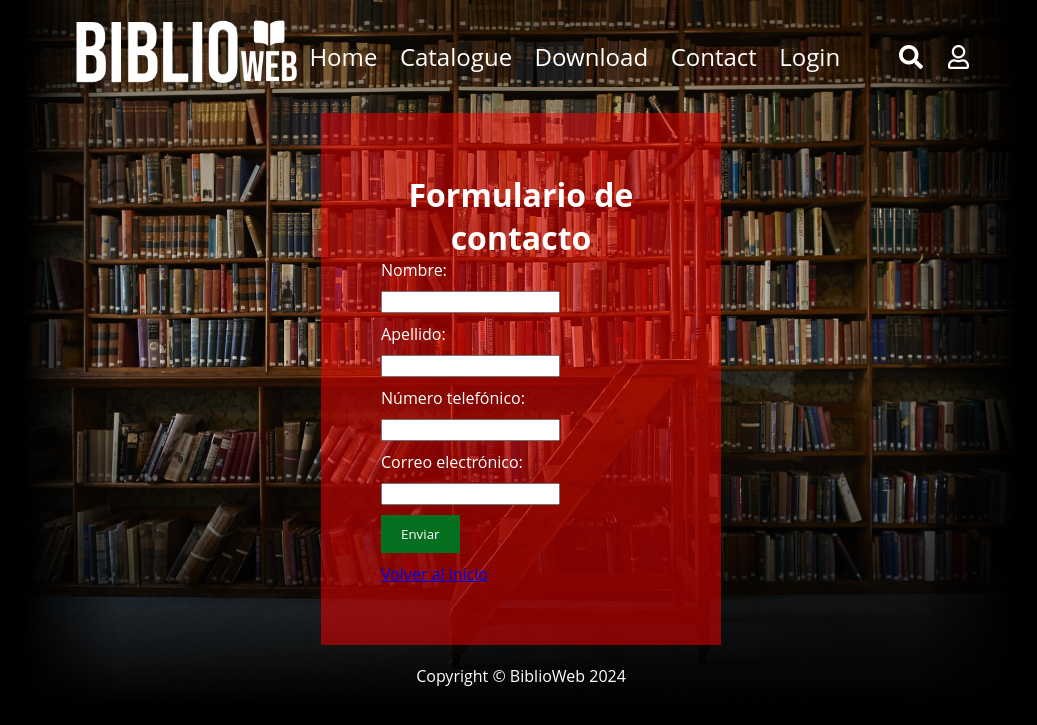
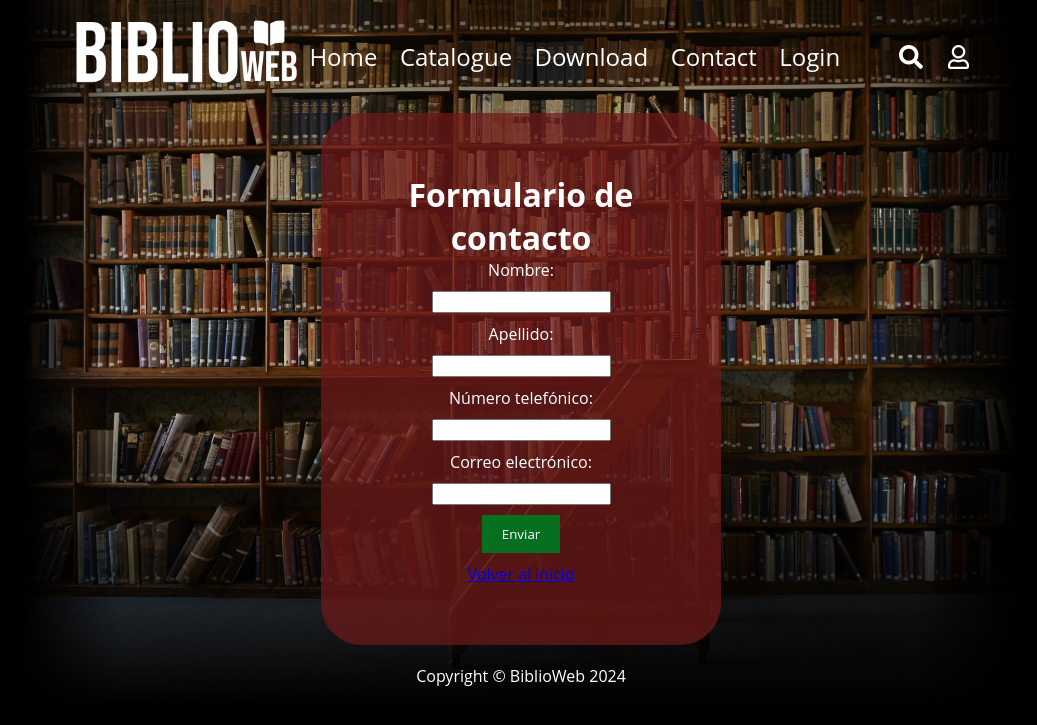
Before and after one commit to cosyfps/programacion-web-006d, a Python web app: template templates/contact.html in a window 1280 px wide. Shown: the top 725 px of the page, without its empty margins (119-1156 px from the left). Run offline with Jinja, Linux system fonts and the light colour scheme; the template is opened without the code that fills it, so the values that code supplies are empty.

Commit message:
correccion login

```diff
--- a/static/css/styles.css
+++ b/static/css/styles.css
@@ -256,9 +256,12 @@ footer {
 }
 
 .red-transparent-background {
-            background-color: rgba(255, 0, 0, 0.5);
+            background-color: rgba(111, 25, 25, 0.72);
             padding: 60px;
-
+            border-radius: 41px;
+            display: flex;
+            flex-direction: column;
+            align-items: center;
           }
 
 .login-container {
```
